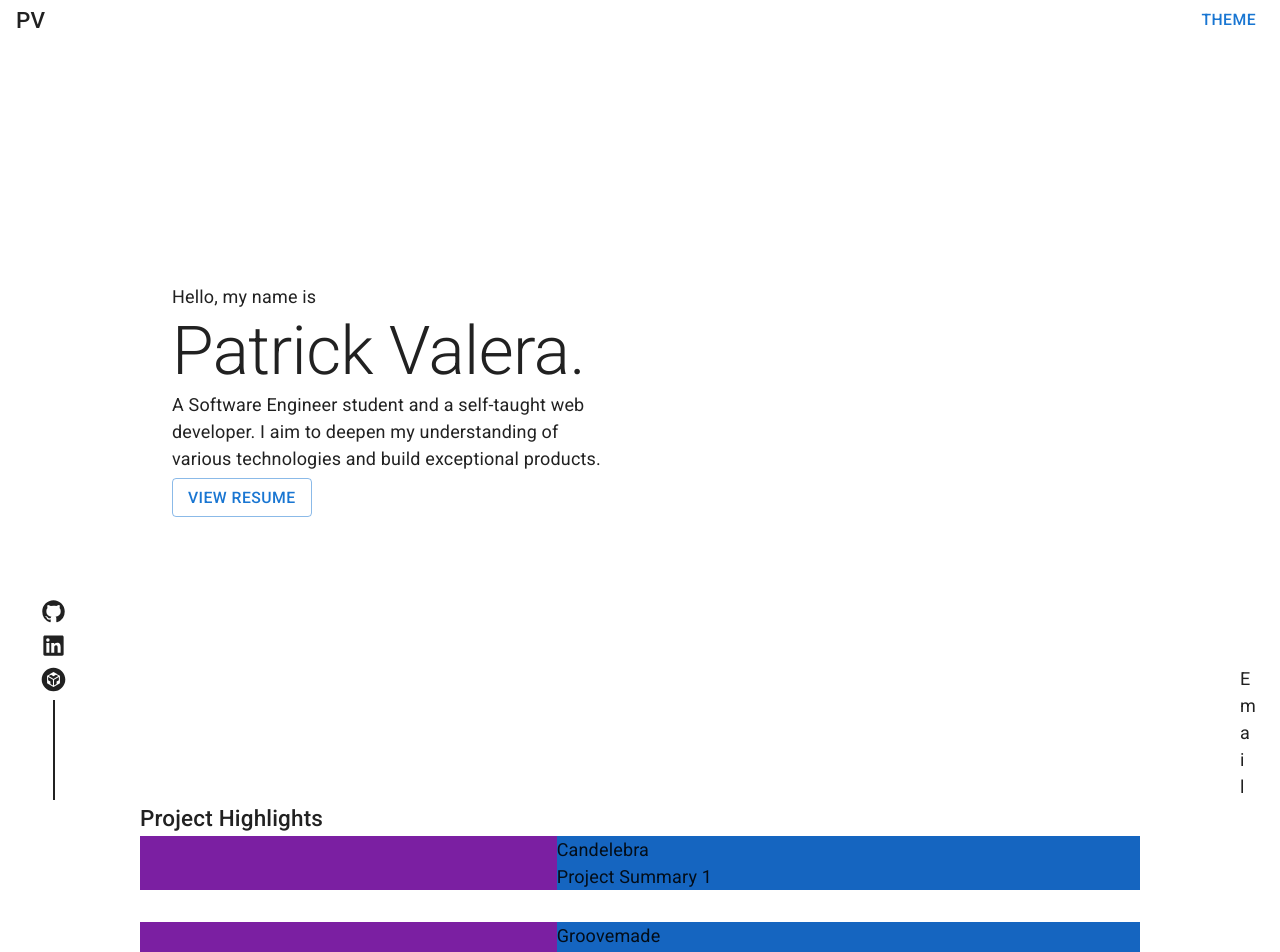
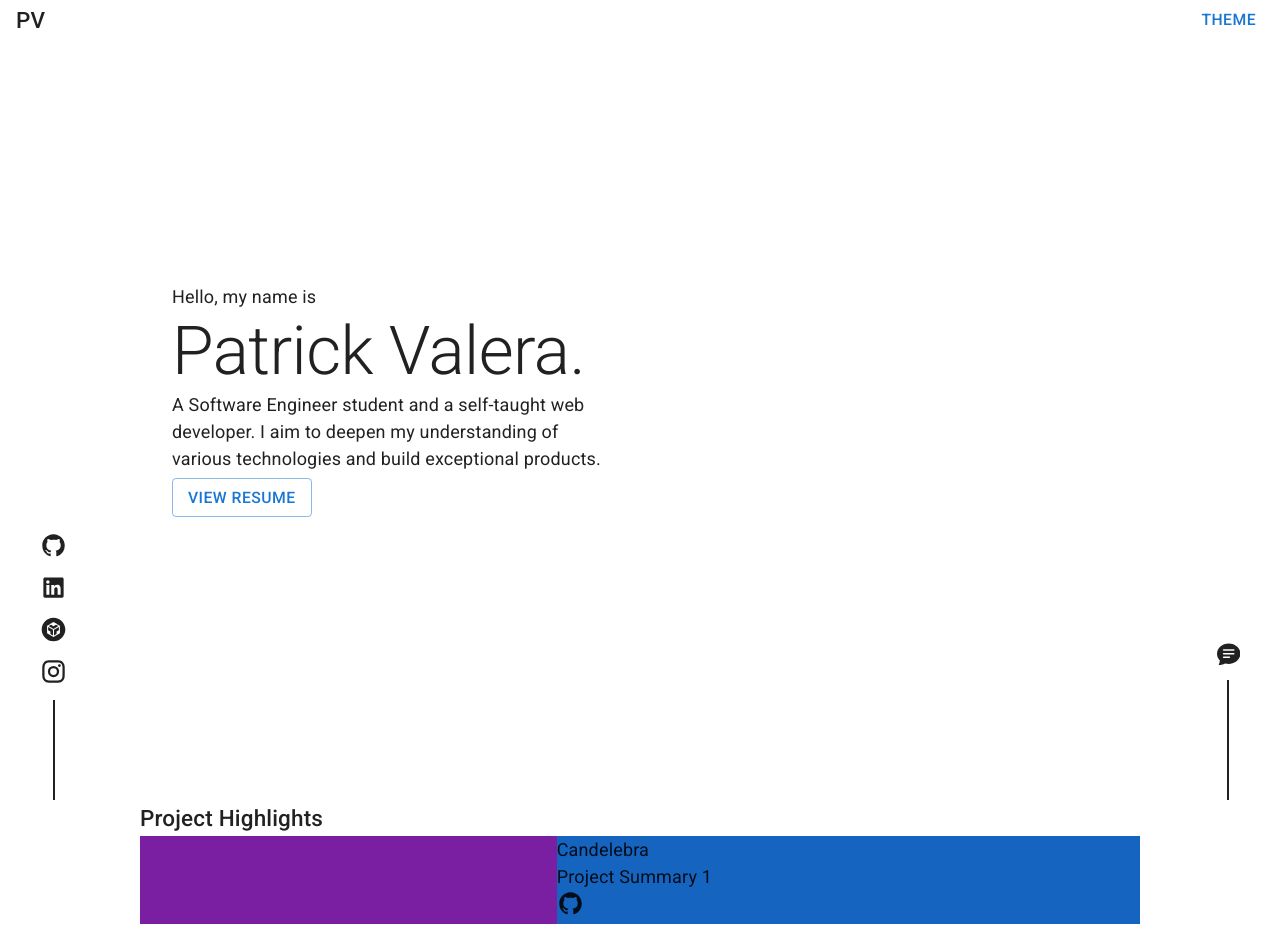
Before and after one commit to PatrickValera/20_Portfolio_V2, a Next.js app in the folder frontend/: page / in a window 1280 px wide. Shown: the top 952 px of the page. Built offline with nearby package versions, Linux system fonts and the light colour scheme.

Commit message:
add icons

```diff
--- a/frontend/components/Icon.js
+++ b/frontend/components/Icon.js
@@ -1,21 +1,37 @@
 import React, { useRef } from 'react'
-import { RiGithubFill, RiLinkedinBoxFill } from "react-icons/ri";
+import { RiGithubFill, RiLinkedinBoxFill, RiInstagramLine } from "react-icons/ri";
 import { AiFillCodeSandboxCircle } from "react-icons/ai";
 import { Box } from '@mui/material';
+import { BsFillChatTextFill } from 'react-icons/bs';
 
-const Icon = ({site}) => {
-    let icon=useRef(null)
-    let props={size:'1.5rem',className:'fade show'}
-    switch(site){
-        case 'github':{icon.current=<RiGithubFill {...props}/>
-        break}
-        case 'linkedin':{icon.current=<RiLinkedinBoxFill{...props}/>
-        break}
-        case 'codesandbox':{icon.current=<AiFillCodeSandboxCircle{...props}/>
-        break}
+const Icon = ({ site,sx }) => {
+    let icon = useRef(null)
+    let props = { size: '1.5rem', className: 'fade show' }
+    switch (site) {
+        case 'github': {
+            icon.current = <RiGithubFill {...props} />
+            break
+        }
+        case 'linkedin': {
+            icon.current = <RiLinkedinBoxFill {...props} />
+            break
+        }
+        case 'codesandbox': {
+            icon.current = <AiFillCodeSandboxCircle {...props} />
+            break
+        }
+        case 'instagram': {
+            icon.current = <RiInstagramLine {...props} />
+            break
+        }
+        case 'mail': {
+            icon.current = <BsFillChatTextFill {...props} size='1.3rem' />
+            break
+        }
+
     }
-    return(
-        <Box sx={{}}>
+    return (
+        <Box sx={{ ...sx,cursor: 'pointer'}}>
             {icon.current}
         </Box>
     )
--- a/frontend/components/sections/Projects.js
+++ b/frontend/components/sections/Projects.js
@@ -1,6 +1,7 @@
 import { Box, Typography } from '@mui/material'
 import React from 'react'
 import Fade from '../Fade'
+import Icon from '../Icon'
 const Projects = ({ projects }) => {
   return (
     <>
@@ -13,7 +14,7 @@ const Projects = ({ projects }) => {
 
           {/* IMAGE HERE */}
           <Box sx={{ gridArea: '1/1/-1/7', bgcolor: 'secondary.dark' }}>
-            <Box sx={{  }}>
+            <Box sx={{}}>
             </Box>
           </Box>
 
@@ -22,6 +23,7 @@ const Projects = ({ projects }) => {
             <Typography variant='body1'>{project.title}</Typography>
             {/* <Typography variant='body1'>{project.description}</Typography> */}
             <Typography variant='body1'>Project Summary {index + 1}</Typography>
+            <Icon site={'github'} />
           </Box>
         </Box>
       ))}
@@ -31,11 +33,13 @@ const Projects = ({ projects }) => {
 
       <Box display='flex' sx={{ flexWrap: 'wrap', gap: 2, mb: 4, minHeight: '10px' }}>
         {projects.slice(3.7).map((project, index) => (
-          <Fade  key={index} sx={{ flex: '30% 1 1', minWidth: '150px' }}>
+          <Fade key={index} sx={{ flex: '30% 1 1', minWidth: '150px' }}>
             <Box sx={{ p: 0, bgcolor: 'primary.dark' }}>
               <Typography variant='body1'>{project.title}</Typography>
               {/* <Typography variant='body1'>{project.description}</Typography> */}
               <Typography variant='body1'>Project Summary {index + 4}</Typography>
+              <Icon site={'github'} />
+
             </Box>
           </Fade>
         ))}
--- a/frontend/pages/index.js
+++ b/frontend/pages/index.js
@@ -10,26 +10,37 @@ import Footer from '../components/sections/Footer'
 import Profile from '../public/patrick.json'
 import { useEffect } from 'react'
 import Icon from '../components/Icon'
+import Awards from '../components/sections/Awards'
+import { BsFillChatTextFill } from 'react-icons/bs'
 
 
 export default function Home({ setTheme }) {
-  const { projects,socials } = Profile
+  const { projects, socials } = Profile
   return (
-    <Box sx={{ }}>
-      <Container maxWidth='lg' sx={{px:{xs:1,md:'100px'}}}>
+    <Box sx={{}}>
+      {/* =========== MAIN =========== */}
+      <Container  component='main' maxWidth='lg' sx={{ px: { xs: 1, md: '100px' } }}>
         <Introduction />
         <Projects projects={projects} />
+        <Awards/>
         <Footer />
       </Container>
-      <Box sx={{ display: {xs:'none', md:'flex'}, flexDirection: 'column', position: 'fixed', bottom: '0', left: '40px',alignItems:'center' }}>
-        {socials.map((social,index)=>(
-          <Icon key={index} site={social.site}/>
+      {/* ========== END MAIN ========= */}
+
+      {/* ========== SOCIALS ========== */}
+      <Box sx={{ display: { xs: 'none', md: 'flex' }, flexDirection: 'column', position: 'fixed', bottom: '0', left: '40px', alignItems: 'center' }}>
+        {socials.map((social, index) => (
+          <Icon key={index} site={social.site} sx={{mb:1}} />
         ))}
-        <Box sx={{border:'1px solid',borderColor:'text.primary',minHeight:'100px'}}></Box>
+        <Box sx={{ border: '1px solid', borderColor: 'text.primary', minHeight: '100px' }}></Box>
       </Box>
-      <Box sx={{ display: {xs:'none', md:'flex'}, width: '0', flexDirection: 'column', position: 'fixed', bottom: '0', right: '40px', overflowWrap: 'break-word' }}>
-        <span>Email</span>
+      <Box sx={{ display: { xs: 'none', md: 'flex' }, flexDirection: 'column', position: 'fixed', bottom: '0', right: '40px', alignItems: 'center' }}>
+        <Icon site='mail' />
+        <Box sx={{ border: '1px solid', borderColor: 'text.primary', minHeight: '120px',mt:1 }}></Box>
+
       </Box>
+      {/* ========= END SOCIALS ======== */}
+
     </Box>
 
   )
--- a/frontend/public/patrick.json
+++ b/frontend/public/patrick.json
@@ -2,7 +2,7 @@
     "name":"Patrick Valera",
     "summary":"I am a computer science student and a self-taught web developer. I aim to deepen my understanding of various technologies and build exceptional products.",
     "skills":["JavaScript","React","NodeJS","MonogoDB","Redux"],
-    "socials":[{"site":"github"},{"site":"linkedin"},{"site":"codesandbox"}],
+    "socials":[{"site":"github"},{"site":"linkedin"},{"site":"codesandbox"},{"site":"instagram"}],
     "projects":[{
         "id":1,
         "title":"Candelebra",
```
